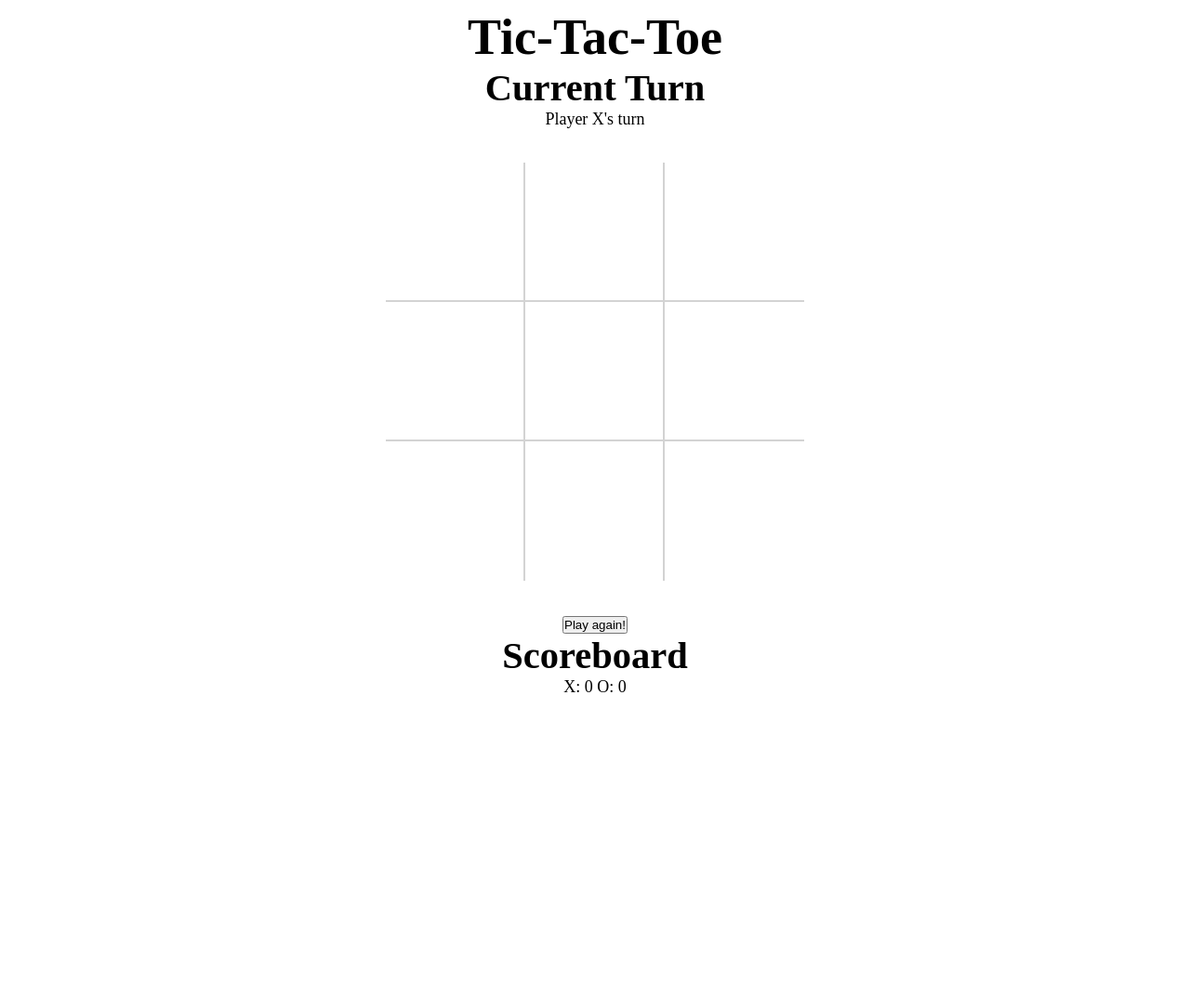
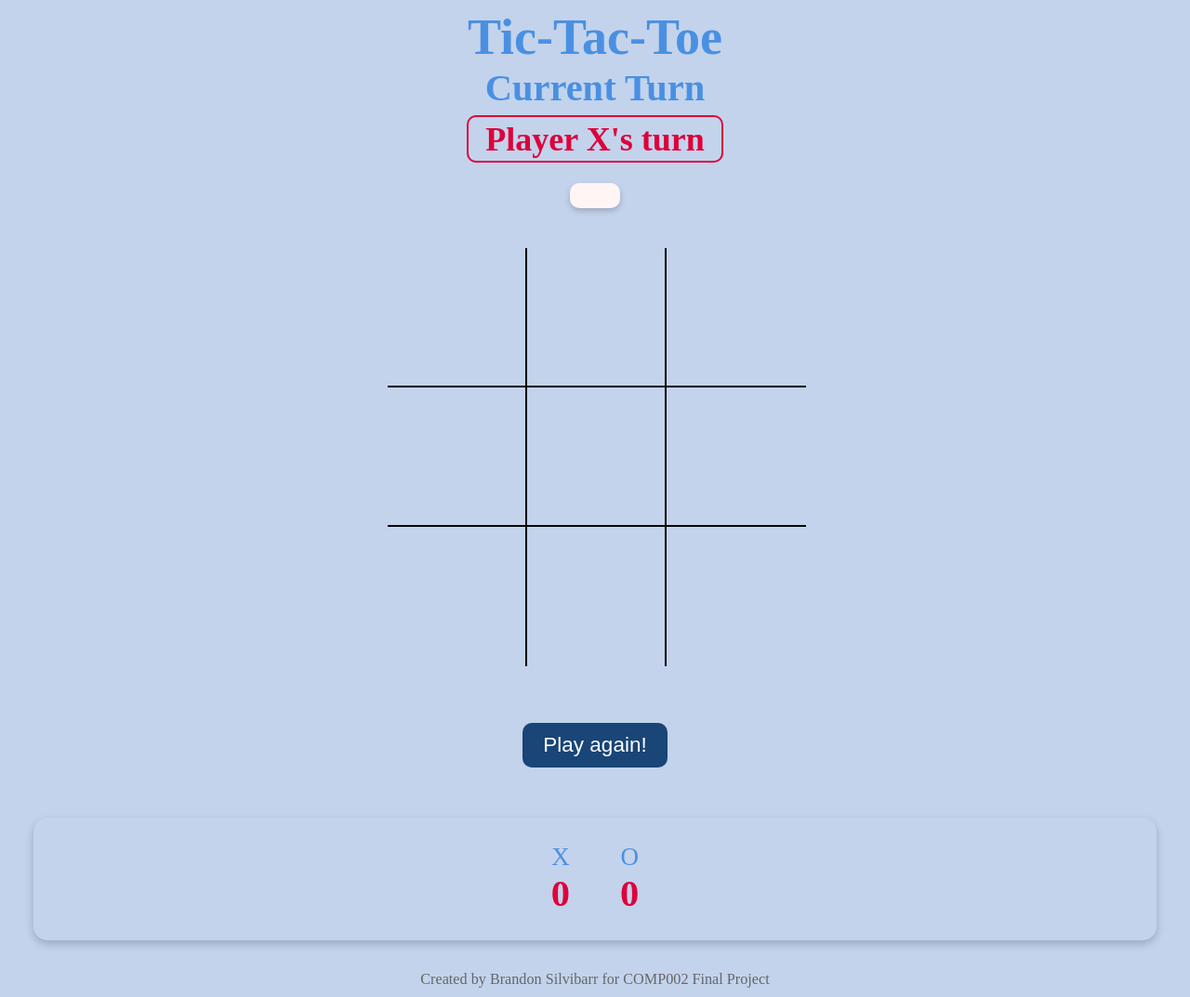
Before and after one commit to brandonsilvi/COMP002.FinalProject, a plain HTML site: page index.html in a window 1280 px wide. Shown: the whole page at 93% size. Before the commit the page ends 800 px from the top, so only its background shows below. Drawn offline with Linux system fonts and the light colour scheme.

Commit message:
html: moved win message to top, seperated x/o into their own divs for the scoreboard. js: added the message content to top, removed redundant alerts in place for adding the win notification to the top along with styling it and highlighting the squares. For board reset enabled it to clear out the winner and highlights. css: added styling throughout and added ID/class selectors for scoreboard (div/span), square hover, message, footer, and winner.

```diff
--- a/index.html
+++ b/index.html
@@ -15,6 +15,9 @@
 		<div id="turn-tracker">
 			<h2>Current Turn</h2>
 			<span id="turn"></span>
+			<br>
+			<div id="message"></div>
+			<br>
 		</div>
 	</header>
 	<main>
@@ -34,13 +37,20 @@
 		<div id="play-again">
 			<button id="button-play-again">Play again!</button>
 		</div>
-		<div id="scoreboard">
-			<h2>Scoreboard</h2>
-			X:&nbsp;<span id="scoreboard-x"></span>
-			O:&nbsp;<span id="scoreboard-o"></span>
-		</div>
+	<div id="scoreboard">
+    <div>
+        X<br><span id="scoreboard-x">0</span>
+    </div>
+    <div>
+        O<br><span id="scoreboard-o">0</span>
+    </div>
+</div>
 	</main>
 	<script src="script.js"></script>
+
+<footer>
+		<p>Created by Brandon Silvibarr for COMP002 Final Project</p>
+</footer>
 </body>
 
 </html>
--- a/script.js
+++ b/script.js
@@ -1,5 +1,5 @@
 localStorage.removeItem('scoreX');
-localStorage.removeItem('scoreO');
+localStorage.removeItem('scoreO'); //score reset on page refresh.
 //////////////////////////////////////////////////////////////////////////////////////////////////////////
 //State variables
 
@@ -14,6 +14,7 @@ let scoreO = Number(localStorage.getItem('scoreO')) || 0;
 const squares = document.querySelectorAll('.game-square'); //select all squares
 const turnDisplay = document.getElementById('turn'); //display for current turn
 const btnPlayAgain = document.getElementById('button-play-again'); //play again button
+const messageDiv = document.getElementById('message'); //message display for win/tie
 
 //////////////////////////////////////////////////////////////////////////////////////////////////////////
 
@@ -21,7 +22,6 @@ const btnPlayAgain = document.getElementById('button-play-again'); //play again
 function handleSquareClick(index) {
     if (board[index] !== '') return; //if square is already filled, do nothing
     if (gameOver) return; //if game is over, do nothing
-
     board[index] = currentPlayer; //update for move
     squares[index].innerText = currentPlayer; //update square display
 
@@ -72,14 +72,35 @@ function handleWin(player) { //player is 'X' or 'O'
     }
 
     updateScore(); //update score display
-    alert(`Player ${player} wins!`); //alert winner
+    messageDiv.innerText = `Player ${player} wins!`; //display winner message
+    messageDiv.style.color = player === 'X' ? '#002f64ff' : '#dd003b'; //color based on player
+    messageDiv.style.transform = 'scale(1.2)'; //animate message
+
+    highlightWinningSquares(player); //highlight winning squares
 }
 //////////////////////////////////////////////////////////////////////////////////////
 
 //function to handle a tie
 function handleTie() {
     gameOver = true; //set game over flag
-    alert("It's a tie!"); //alert tie
+    messageDiv.innerText = "It's a tie!"; //display tie message
+    messageDiv.style.color = '#555555'; //neutral color for tie
+    messageDiv.style.transform = 'scale(1.2)'; //animate message
+}
+/////////////////////////////////////////////////////////////////////////////////////
+//function to highlight winning squares
+function highlightWinningSquares(player) {
+    const winConditions = [
+    [0, 1, 2],[3, 4, 5],[6, 7, 8], //rows
+    [0, 3, 6],[1, 4, 7],[2, 5, 8], //columns
+    [0, 4, 8],[2, 4, 6]             //diagonals
+    ];
+
+    winConditions.forEach(([a, b, c]) => {
+        if (board[a] === player && board[b] === player && board[c] === player) {
+            [a, b, c].forEach(i => squares[i].classList.add('winner')); //add highlight class to winning squares
+        }
+    });
 }
 /////////////////////////////////////////////////////////////////////////////////////
 
@@ -89,9 +110,14 @@ function resetBoard() {
     currentPlayer = 'X'; //reset current player
     gameOver = false; //reset game over flag
 
-    squares.forEach(square => square.innerText = ''); //clear square display
+    squares.forEach(square => {
+        square.innerText = ''; //clear square display
+        square.classList.remove('x', 'o', 'winner'); //remove highlight class
+    });
     updateTurnDisplay(); //update turn display
     updateScore(); //update score display
+    messageDiv.innerText = ''; //clear message display
+    messageDiv.style.transform = 'scale(1)'; //reset message animation
 }
 /////////////////////////////////////////////////////////////////////////////////////
 //event listeners for squares and scoreboard response
@@ -118,3 +144,4 @@ btnPlayAgain.addEventListener('click', resetBoard); //event listener for play ag
 initSquares();
 updateScore();
 updateTurnDisplay();
+//////////////////////////////////////////////////////////////////////////////////////////////////////////
--- a/style.css
+++ b/style.css
@@ -8,30 +8,47 @@ body {
 	font-size: 18px;
 	padding: .5em 2em;
 	text-align: center;
+	color: #2d2d2d;
+	background-color: #c3d3ec;
 }
 
 h1 {
 	font-size: 3em;
+	font-weight: bold;
+	color: #4a90e2;
 }
 
 h2 {
 	font-size: 2.25em;
+	font-weight: 600;
+	margin-bottom: 0.25em;
+	color: #4a90e2;
 }
 
 #button-play-again {
-	margin: 0 auto;
+	padding: 0.5em 1em;
+	font-size: 1.25em;
+	background-color: #194577;
+	color: white;
+	border: none;
+	border-radius: 10px;
+	cursor: pointer;
+	margin-top: 1em;
 }
 
 #container {
 	margin: 2em auto;
 	width: 100%;
+	max-width: 600px;
 }
 
 #game-board {
 	display: grid;
 	grid-template-columns: repeat(3, 150px);
 	margin: 0 auto;
-	width: 450px
+	width: 450px;
+	border: 2px solid rgba(0, 0, 0, 0);
+	border-radius: 10px;
 }
 
 #play-again {
@@ -40,24 +57,35 @@ h2 {
 
 #square-0, #square-1, #square-3, #square-4 {
 	border-width: 0 2px 2px 0;
+	cursor: pointer;
 }
 
 #square-2, #square-5 {
 	border-width: 0 0 2px 0;
+	cursor: pointer;
 }
 
 #square-6, #square-7 {
 	border-width: 0 2px 0 0;
+	cursor: pointer;
 }
 
 #square-8 {
 	border-width: 0;
+	cursor: pointer;
 }
 
-#turn {}
+#turn {
+	font-size: 2em;
+	font-weight: bold;
+	color: #dd003b;
+	border: #dd003b 2px solid;
+	padding: 0.1em 0.5em;
+	border-radius: 10px;
+}
 
 .game-square {
-	border-color: lightgrey;
+	border-color: rgb(0, 0, 0);
 	border-style: solid;
 	display: inline;
 	font-size: 6em;
@@ -66,3 +94,55 @@ h2 {
 	height: 150px;
 	width: 150px;
 }
+
+#scoreboard {
+	margin-top: 2em;
+	font-size: 1.5em;
+	color: #4a90e2;
+	justify-content: center;
+	display: flex;
+	gap: 2em;
+	padding: 1em 2em;
+	border-radius: 15px;
+	box-shadow: 0 4px 10px rgba(0, 0, 0, 0.2);
+}
+#scoreboard div {
+	display: flex;
+	flex-direction: column;
+	align-items: center;
+}
+
+#scoreboard span {
+	font-size: 1.5em;
+	font-weight: bold;
+	color: #dd003b;
+
+}
+
+.game-square:hover {
+	background-color: #e1eaf7;
+}
+
+#message {
+	margin-top: 1em;
+	font-size: 1.5em;
+	font-weight: bold;
+	color: #dd003b;
+	padding: 0.5em 1em;
+	border-radius: 10px;
+	background-color: #fff5f5;
+	display: inline-block;
+	box-shadow: 0 3px 6px rgba(0, 0, 0, 0.2);
+	transition: transform 0.2s ease, opacity 0.2s ease;
+}
+
+.winner {
+	background-color: #bebe00;
+	color: white;
+	transition: background-color 0.3s ease;
+}
+footer {
+	margin-top: 2em;
+	font-size: 0.9em;
+	color: #666666;
+}
```
